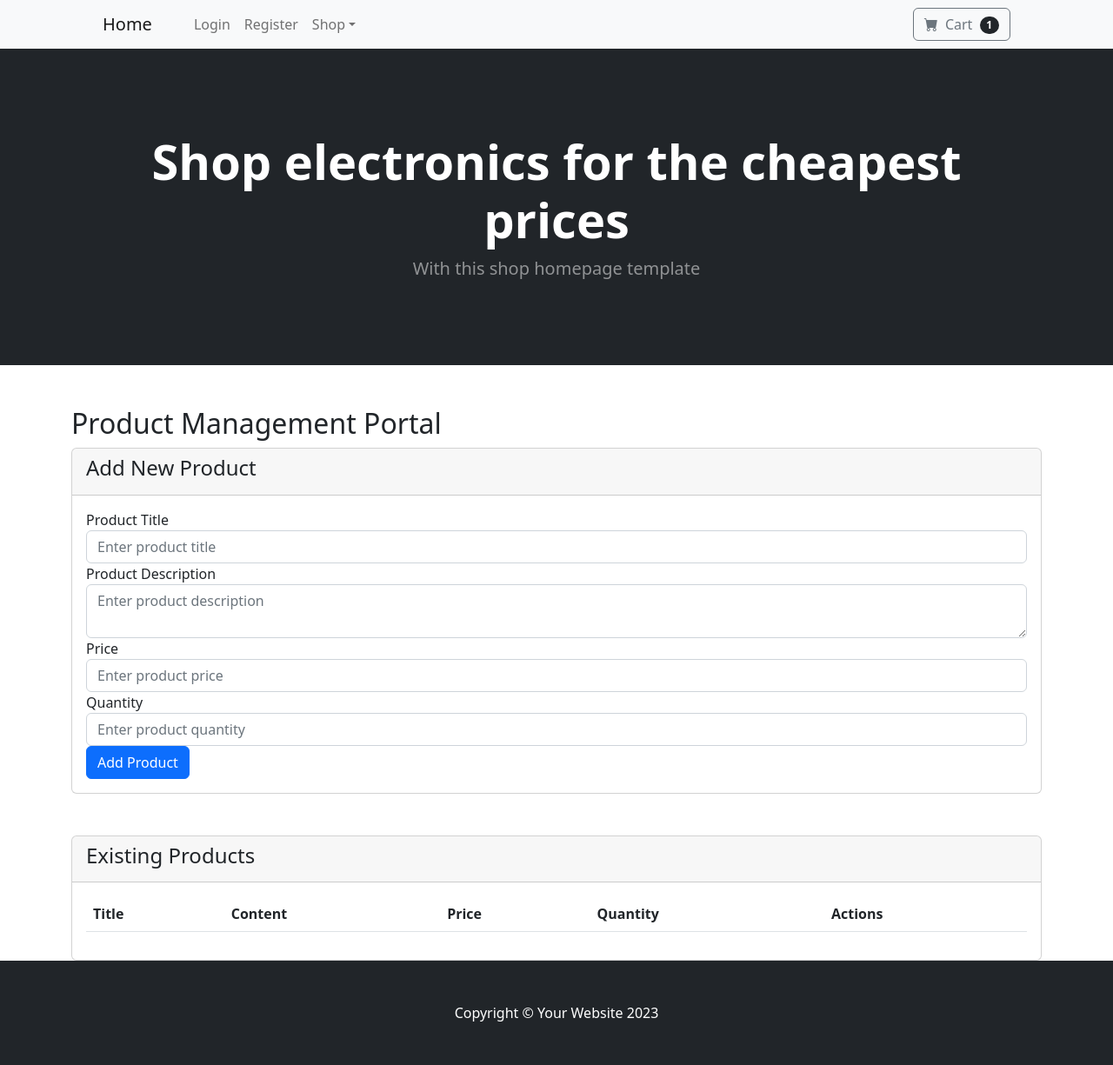
After one commit to Getos/djangoMarketplace, a Django app: template ecommerce/templates/product_portal.html in a window 1280 px wide. The commit adds this page. Shown: the whole page at 87% size. Run offline with Django 5.2, Linux system fonts and the light colour scheme; the template is opened without the code that fills it: most values are stand-ins (such as "Sample title", 1, 10 or a date in 2020); lists and menus that the app fills with data are empty; some libraries are stand-ins or nearby versions.

Commit message:
added product-portal page, added permissions for staff to read /update and admin to delete

```diff
--- a/ecommerce/ecommerce/urls.py
+++ b/ecommerce/ecommerce/urls.py
@@ -30,4 +30,5 @@ urlpatterns = [
     path("confirm_payment/<str:pk>", views.confirm_payment),
     path('delete_cart_item/<int:pk>/',
          views.delete_cart_item, name='delete_cart_item'),
+    path('product-portal/', views.product_portal, name='product-portal'),
 ]
--- a/ecommerce/templates/base.html
+++ b/ecommerce/templates/base.html
@@ -52,13 +52,16 @@
                             </ul>
                         </li>
                         {% endif %}
+                        {% if user.is_authenticated and user.is_staff %}
+
+                        <li class="nav-item">
+                            <form method="post" action="{% url 'product-portal' %}" class="d-inline">
+                                {% csrf_token %}
+                                <button class="btn btn-link nav-link" type="submit">Product portal</button>
+                            </form>
+                        </li>
+                        {% endif %}
                     </ul>
-                    {% comment %} <a href="{% url 'cart' %}" style="color:white; text-decoration:none">
-                        <div class="cart-container">
-                           <div class="cartitems"><p id="num_of_items">{{cart.num_of_items}}</p></div>
-                           <i class="fa-solid fa-cart-shopping"></i>
-                       </div>
-                   </a> {% endcomment %}
                    <a href="{% url 'cart' %}" class="btn btn-outline-secondary">
                     <i class="bi-cart-fill me-1"></i>
                     Cart
--- /dev/null
+++ b/ecommerce/templates/product_portal.html
@@ -0,0 +1,90 @@
+{% extends 'base.html' %}
+{% block content %}
+<div class="container mt-5">
+    <h2>Product Management Portal</h2>
+
+    <!-- Add Product Form -->
+    <div class="card mb-5">
+        <div class="card-header">
+            <h4>Add New Product</h4>
+        </div>
+        <div class="card-body">
+            <form id="addProductForm">
+                <div class="form-group">
+                    <label for="title">Product Title</label>
+                    <input type="text" class="form-control" id="title" placeholder="Enter product title" required>
+                </div>
+                <div class="form-group">
+                    <label for="content">Product Description</label>
+                    <textarea class="form-control" id="content" placeholder="Enter product description"></textarea>
+                </div>
+                <div class="form-group">
+                    <label for="price">Price</label>
+                    <input type="number" class="form-control" id="price" placeholder="Enter product price" required>
+                </div>
+                <div class="form-group">
+                    <label for="quantity">Quantity</label>
+                    <input type="number" class="form-control" id="quantity" placeholder="Enter product quantity" required>
+                </div>
+                <button type="submit" class="btn btn-primary">Add Product</button>
+            </form>
+        </div>
+    </div>
+
+    <!-- Product List -->
+    <div class="card">
+        <div class="card-header">
+            <h4>Existing Products</h4>
+        </div>
+        <div class="card-body">
+            <table class="table">
+                <thead>
+                    <tr>
+                        <th>Title</th>
+                        <th>Content</th>
+                        <th>Price</th>
+                        <th>Quantity</th>
+                        <th>Actions</th>
+                    </tr>
+                </thead>
+                <tbody id="productTable">
+                    <!-- Products will be populated here via JS -->
+                </tbody>
+            </table>
+        </div>
+    </div>
+</div>
+
+<script>
+    document.getElementById('addProductForm').addEventListener('submit', function (e) {
+        e.preventDefault();
+        const title = document.getElementById('title').value;
+        const content = document.getElementById('content').value;
+        const price = document.getElementById('price').value;
+        const quantity = document.getElementById('quantity').value;
+
+        fetch('/your-product-create-url/', {
+            method: 'POST',
+            headers: {
+                'Content-Type': 'application/json',
+                'X-CSRFToken': '{{ csrf_token }}'
+            },
+            body: JSON.stringify({
+                title: title,
+                content: content,
+                price: price,
+                quantity: quantity
+            })
+        })
+        .then(response => response.json())
+        .then(data => {
+            alert('Product added successfully!');
+            location.reload();  // Refresh the page to show the new product
+        })
+        .catch(error => console.error('Error:', error));
+    });
+
+    // You can also fetch products and populate the table dynamically
+    // This part is for listing and delete/update actions.
+</script>
+{% endblock %}
```
Also changed, not shown: ecommerce/ecommerce/views.py (+18 -1 lines), ecommerce/products/permissions.py (added, +10 -0 lines), ecommerce/products/views.py (+11 -0 lines).
